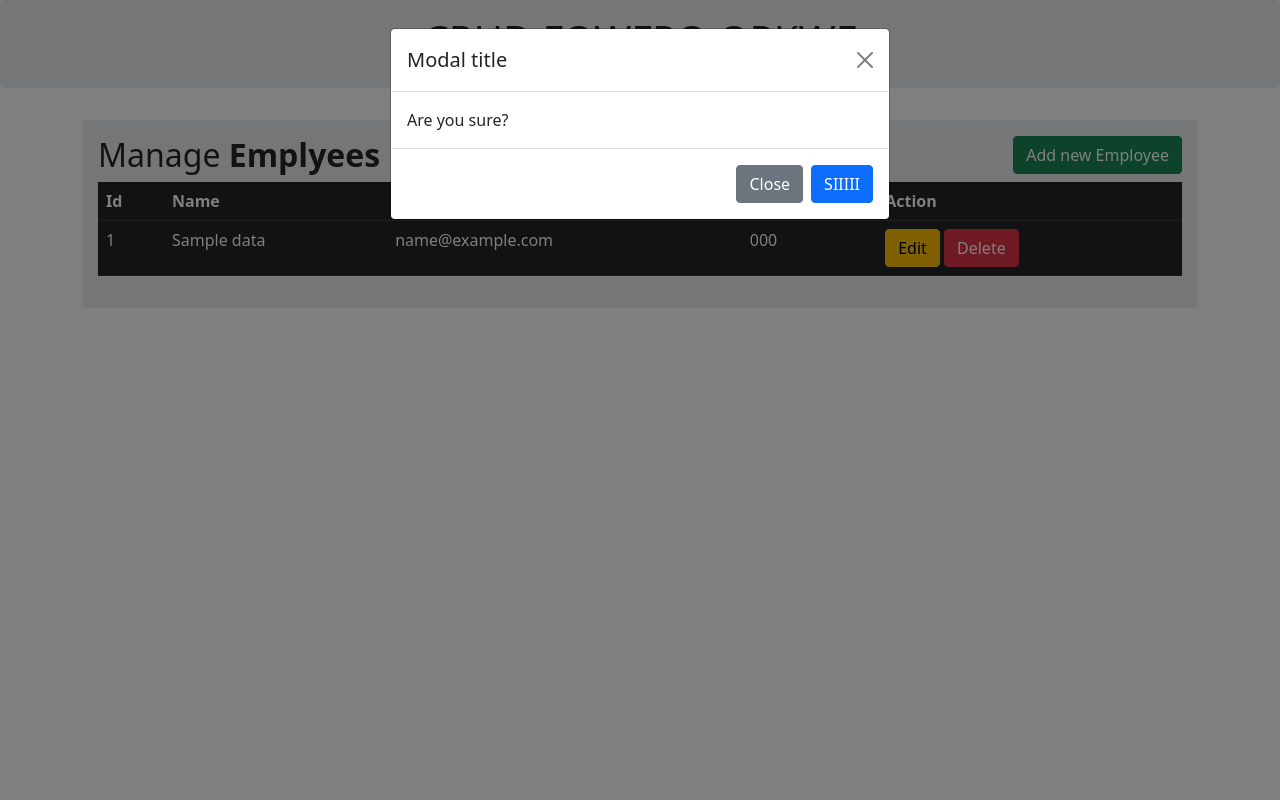
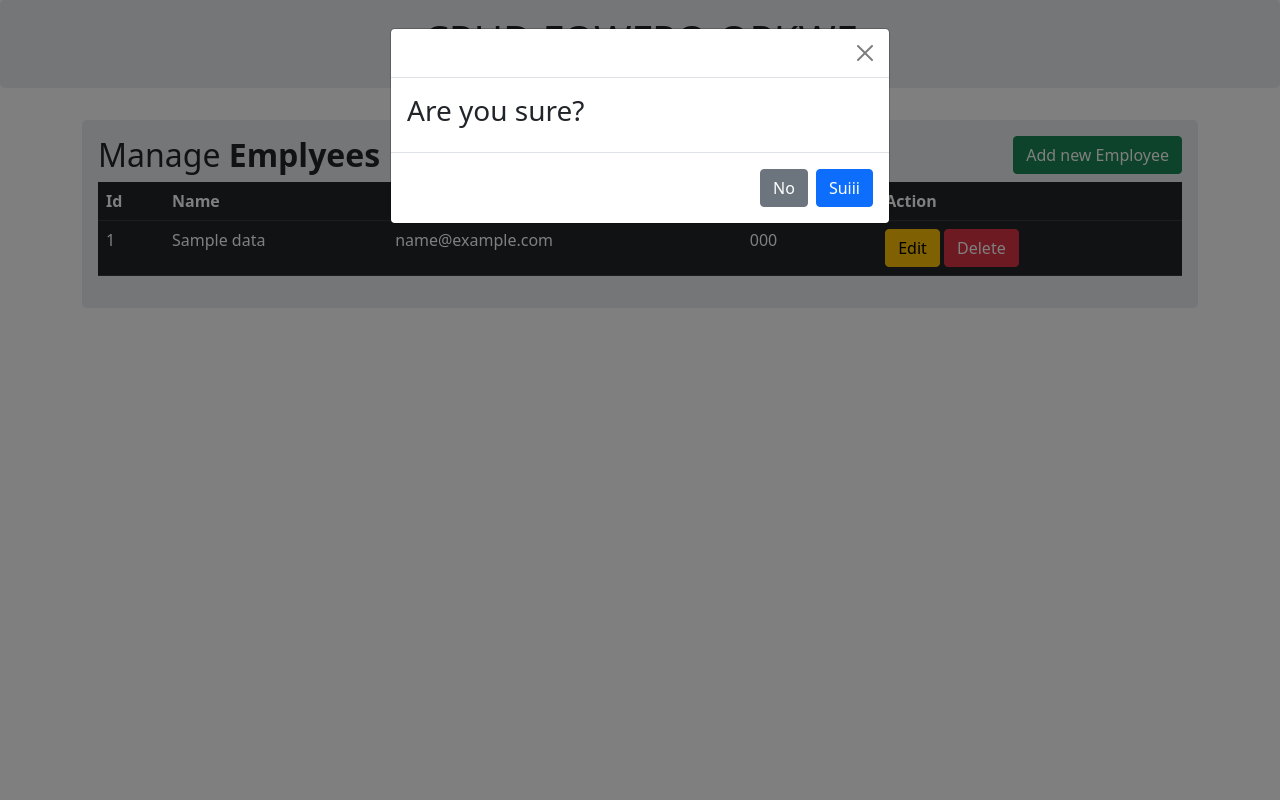
Before and after one commit to Svesh1-800/FlaskCrudRequestManager, a Flask app: page / in a window 1280 px wide, after a click on "Delete". Run offline with Flask 2, Linux system fonts and the light colour scheme; tables that the repository leaves empty hold one stand-in row (values such as "Sample post"); some libraries are stand-ins or nearby versions.

Commit message:
good modal for deleting

```diff
--- a/templates/index.html
+++ b/templates/index.html
@@ -48,17 +48,17 @@
                         <div class="modal-dialog">
                             <div class="modal-content">
                                 <div class="modal-header">
-                                    <h5 class="modal-title" id="deleteRowLabel">Modal title</h5>
+                                    <h5 class="modal-title" id="deleteRowLabel"></h5>
                                     <button type="button" class="btn-close" data-bs-dismiss="modal"
                                         aria-label="Close"></button>
                                 </div>
-                                <div class="modal-body">
+                                <div class="modal-body h3">
                                     Are you sure?
                                 </div>
                                 <div class="modal-footer">
                                     <button type="button" class="btn btn-secondary"
-                                        data-bs-dismiss="modal">Close</button>
-                                    <a href="/delete/{{item.id}}" class="btn btn-primary">SIIIII</a>
+                                        data-bs-dismiss="modal">No</button>
+                                    <a href="/delete/{{item.id}}" class="btn btn-primary">Suiii</a>
                                 </div>
                             </div>
                         </div>
```
Also changed, not shown: 1 other file.
